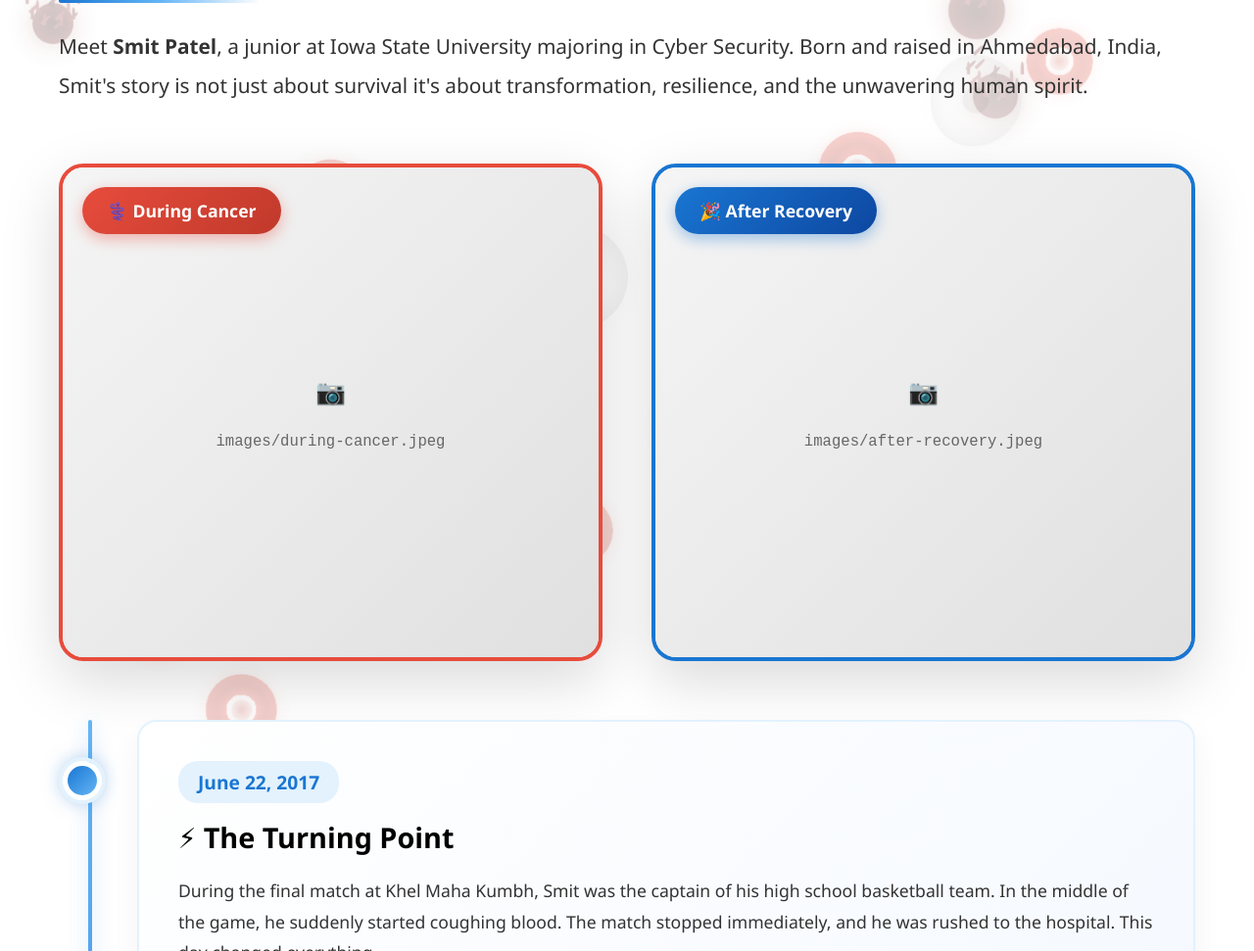
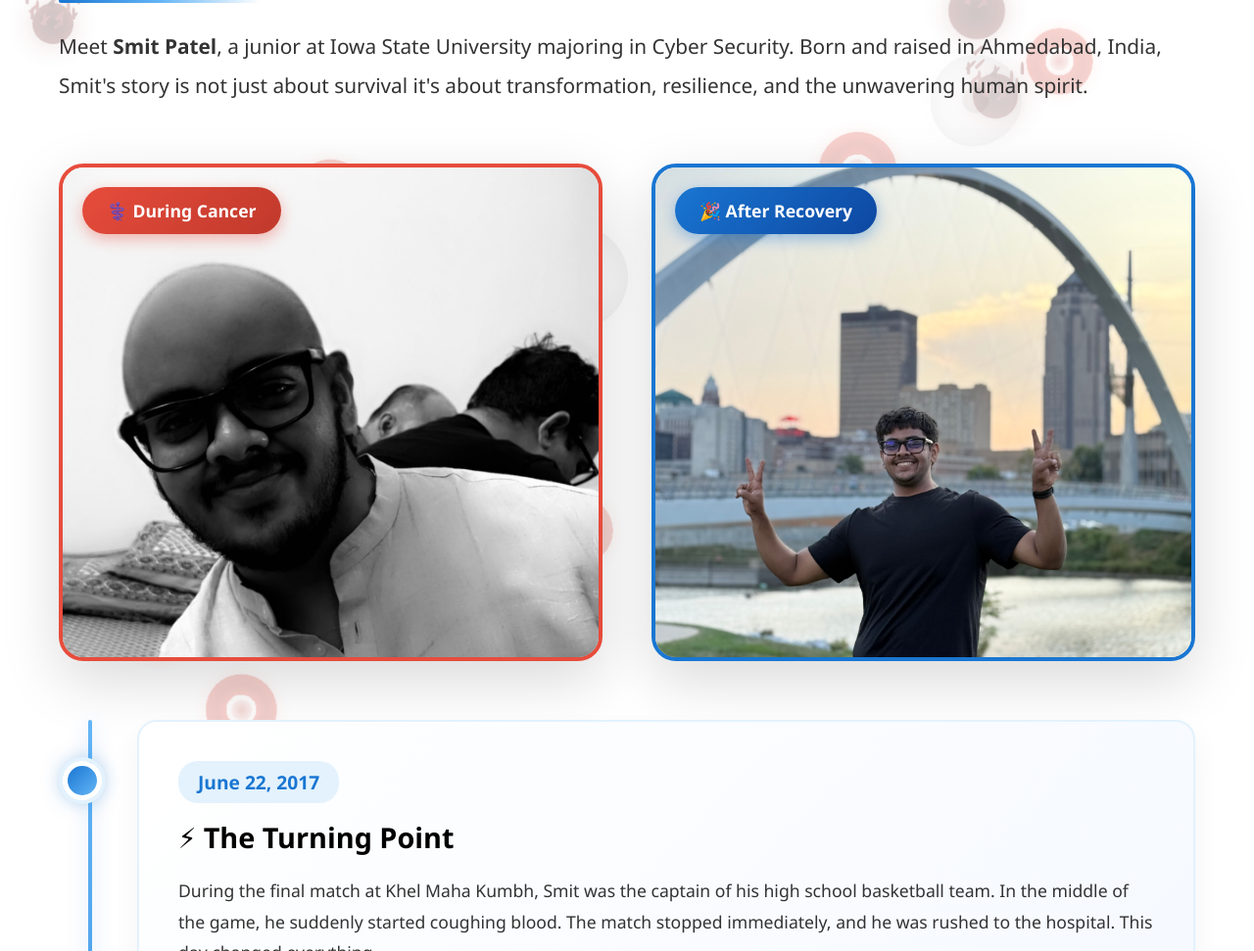
Before and after one commit to Dhruv-2801/Engl-2500, a plain HTML site: page index.html in a window 1280 px wide. Shown: the part 977-1948 px from the top of the page at 98% size. Drawn offline with Linux system fonts and the light colour scheme.

Commit message:
Update index.html

```diff
--- a/index.html
+++ b/index.html
@@ -946,7 +946,7 @@
                 <div class="image-box during-cancer">
                     <div class="image-label">⚕️ During Cancer</div>
                     <!-- Replace src with your image path -->
-                    <img src="images/during-cancer.jpg" alt="Smit during cancer treatment" onerror="this.style.display='none'; this.nextElementSibling.style.display='flex';">
+                    <img src="images/during-cancer.jpeg" alt="Smit during cancer treatment" onerror="this.style.display='none'; this.nextElementSibling.style.display='flex';">
                     <div class="image-placeholder" style="display: none;">
                         <strong>📷 </strong>
                         <code>images/during-cancer.jpeg</code>
@@ -960,7 +960,7 @@
                 <div class="image-box after-recovery">
                     <div class="image-label">🎉 After Recovery</div>
                     <!-- Replace src with your image path -->
-                    <img src="images/after-recovery.jpg" alt="Smit current situation in US" onerror="this.style.display='none'; this.nextElementSibling.style.display='flex';">
+                    <img src="images/after-recovery.jpeg" alt="Smit current situation in US" onerror="this.style.display='none'; this.nextElementSibling.style.display='flex';">
                     <div class="image-placeholder" style="display: none;">
                         <strong>📷 </strong>
                         <code>images/after-recovery.jpeg</code>
```
